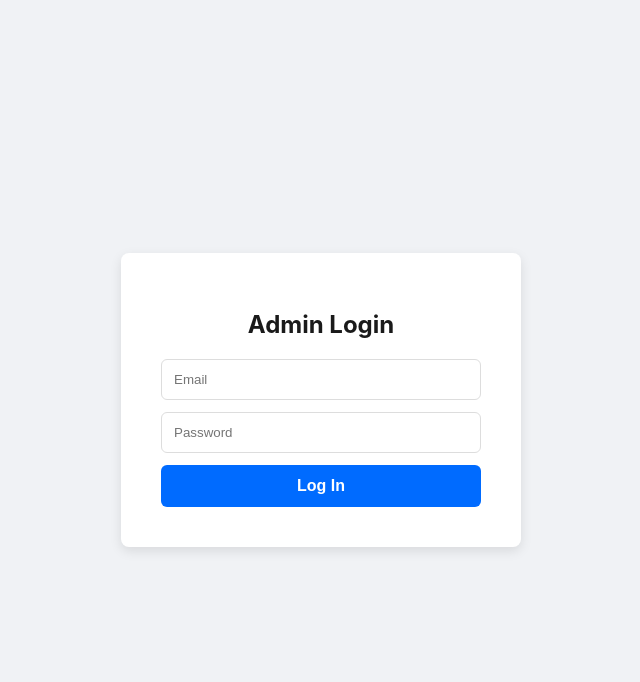
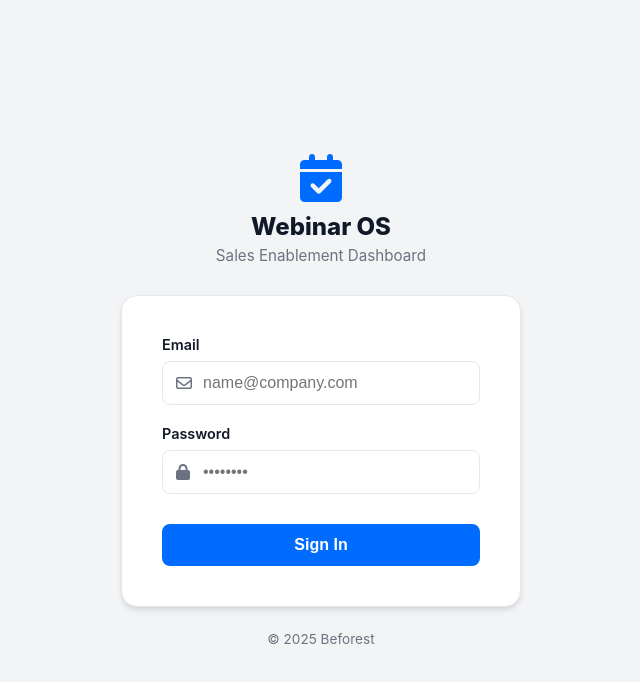
Before and after one commit to harshaislive/bewebinars, a website: page dashboard/public/login.html in a window 1280 px wide. Shown: the whole page, without its empty margins (319-959 px from the left). Drawn offline with Linux system fonts and the light colour scheme.

Commit message:
Style: Modernize Login Page UI

```diff
--- a/dashboard/public/login.html
+++ b/dashboard/public/login.html
@@ -3,64 +3,200 @@
 <head>
     <meta charset="UTF-8">
     <meta name="viewport" content="width=device-width, initial-scale=1.0">
-    <title>Login - Webinar Admin</title>
+    <title>Login - Webinar OS</title>
+    <link rel="stylesheet" href="https://cdnjs.cloudflare.com/ajax/libs/font-awesome/6.4.0/css/all.min.css">
     <style>
+        :root {
+            --primary: #006BFF;
+            --primary-hover: #0055cc;
+            --bg: #f3f4f6;
+            --surface: #ffffff;
+            --text: #111827;
+            --text-muted: #6b7280;
+            --border: #e5e7eb;
+        }
+
         body {
-            font-family: -apple-system, BlinkMacSystemFont, "Segoe UI", Roboto, Helvetica, Arial, sans-serif;
-            background-color: #f0f2f5;
+            font-family: 'Inter', -apple-system, BlinkMacSystemFont, "Segoe UI", Roboto, sans-serif;
+            background-color: var(--bg);
             display: flex;
             justify-content: center;
             align-items: center;
-            height: 100vh;
+            min-height: 100vh;
             margin: 0;
+            color: var(--text);
         }
-        .login-card {
-            background: white;
+
+        .login-container {
+            width: 100%;
+            max-width: 400px;
+            padding: 20px;
+        }
+
+        .brand {
+            text-align: center;
+            margin-bottom: 30px;
+        }
+        .brand i {
+            font-size: 3rem;
+            color: var(--primary);
+            margin-bottom: 10px;
+        }
+        .brand h1 {
+            margin: 0;
+            font-size: 1.5rem;
+            font-weight: 800;
+            color: var(--text);
+        }
+        .brand p {
+            margin: 5px 0 0;
+            color: var(--text-muted);
+            font-size: 0.95rem;
+        }
+
+        .card {
+            background: var(--surface);
             padding: 40px;
-            border-radius: 8px;
-            box-shadow: 0 4px 12px rgba(0,0,0,0.1);
-            width: 100%;
-            max-width: 320px;
-            text-align: center;
+            border-radius: 16px;
+            box-shadow: 0 4px 6px -1px rgba(0, 0, 0, 0.1), 0 2px 4px -1px rgba(0, 0, 0, 0.06);
+            border: 1px solid var(--border);
         }
-        h1 { margin-bottom: 20px; color: #1a1a1a; font-size: 24px; }
+
+        .form-group {
+            margin-bottom: 20px;
+        }
+
+        label {
+            display: block;
+            margin-bottom: 8px;
+            font-size: 0.9rem;
+            font-weight: 600;
+            color: var(--text);
+        }
+
+        .input-wrapper {
+            position: relative;
+        }
+        .input-wrapper i {
+            position: absolute;
+            left: 14px;
+            top: 50%;
+            transform: translateY(-50%);
+            color: var(--text-muted);
+            font-size: 1rem;
+        }
+
         input {
             width: 100%;
-            padding: 12px;
-            margin-bottom: 12px;
-            border: 1px solid #ddd;
-            border-radius: 6px;
-            box-sizing: border-box; /* Fix padding issue */
+            padding: 12px 12px 12px 40px;
+            border: 1px solid var(--border);
+            border-radius: 8px;
+            font-size: 1rem;
+            box-sizing: border-box;
+            transition: border-color 0.2s, box-shadow 0.2s;
+            outline: none;
         }
+
+        input:focus {
+            border-color: var(--primary);
+            box-shadow: 0 0 0 3px rgba(0, 107, 255, 0.1);
+        }
+
         button {
             width: 100%;
             padding: 12px;
-            background-color: #006BFF;
+            background-color: var(--primary);
             color: white;
             border: none;
-            border-radius: 6px;
-            font-weight: bold;
+            border-radius: 8px;
+            font-weight: 600;
+            font-size: 1rem;
             cursor: pointer;
-            font-size: 16px;
+            transition: background-color 0.2s;
+            margin-top: 10px;
         }
-        button:hover { background-color: #0055cc; }
-        .error { color: red; margin-bottom: 10px; font-size: 14px; display: none; }
+
+        button:hover {
+            background-color: var(--primary-hover);
+        }
+
+        button:disabled {
+            background-color: var(--text-muted);
+            cursor: not-allowed;
+        }
+
+        .error-msg {
+            background-color: #fee2e2;
+            color: #b91c1c;
+            padding: 12px;
+            border-radius: 8px;
+            font-size: 0.9rem;
+            margin-bottom: 20px;
+            display: none;
+            text-align: center;
+            border: 1px solid #fecaca;
+        }
+
+        .footer {
+            text-align: center;
+            margin-top: 24px;
+            font-size: 0.85rem;
+            color: var(--text-muted);
+        }
     </style>
 </head>
 <body>
-    <div class="login-card">
-        <h1>Admin Login</h1>
-        <div id="error-msg" class="error">Invalid credentials</div>
-        <form id="login-form">
-            <input type="text" id="username" placeholder="Email" required>
-            <input type="password" id="password" placeholder="Password" required>
-            <button type="submit">Log In</button>
-        </form>
+
+    <div class="login-container">
+        <div class="brand">
+            <i class="fa-solid fa-calendar-check"></i>
+            <h1>Webinar OS</h1>
+            <p>Sales Enablement Dashboard</p>
+        </div>
+
+        <div class="card">
+            <div id="error-msg" class="error-msg">
+                <i class="fa-solid fa-circle-exclamation" style="margin-right:6px"></i>
+                Invalid credentials
+            </div>
+
+            <form id="login-form">
+                <div class="form-group">
+                    <label for="username">Email</label>
+                    <div class="input-wrapper">
+                        <i class="fa-regular fa-envelope"></i>
+                        <input type="text" id="username" placeholder="name@company.com" required>
+                    </div>
+                </div>
+
+                <div class="form-group">
+                    <label for="password">Password</label>
+                    <div class="input-wrapper">
+                        <i class="fa-solid fa-lock"></i>
+                        <input type="password" id="password" placeholder="••••••••" required>
+                    </div>
+                </div>
+
+                <button type="submit" id="submit-btn">Sign In</button>
+            </form>
+        </div>
+
+        <div class="footer">
+            &copy; 2025 Beforest
+        </div>
     </div>
 
     <script>
         document.getElementById('login-form').addEventListener('submit', async (e) => {
             e.preventDefault();
+            const btn = document.getElementById('submit-btn');
+            const errorDiv = document.getElementById('error-msg');
+
+            // UI Loading State
+            btn.innerHTML = '<i class="fa-solid fa-circle-notch fa-spin"></i> Signing in...';
+            btn.disabled = true;
+            errorDiv.style.display = 'none';
+
             const username = document.getElementById('username').value;
             const password = document.getElementById('password').value;
 
@@ -75,11 +211,16 @@
                 if (data.success) {
                     window.location.href = '/dashboard.html';
                 } else {
-                    document.getElementById('error-msg').style.display = 'block';
+                    errorDiv.style.display = 'block';
+                    btn.innerHTML = 'Sign In';
+                    btn.disabled = false;
                 }
             } catch (err) {
                 console.error(err);
-                alert('Login failed');
+                errorDiv.innerText = 'Connection failed. Please try again.';
+                errorDiv.style.display = 'block';
+                btn.innerHTML = 'Sign In';
+                btn.disabled = false;
             }
         });
     </script>
```
